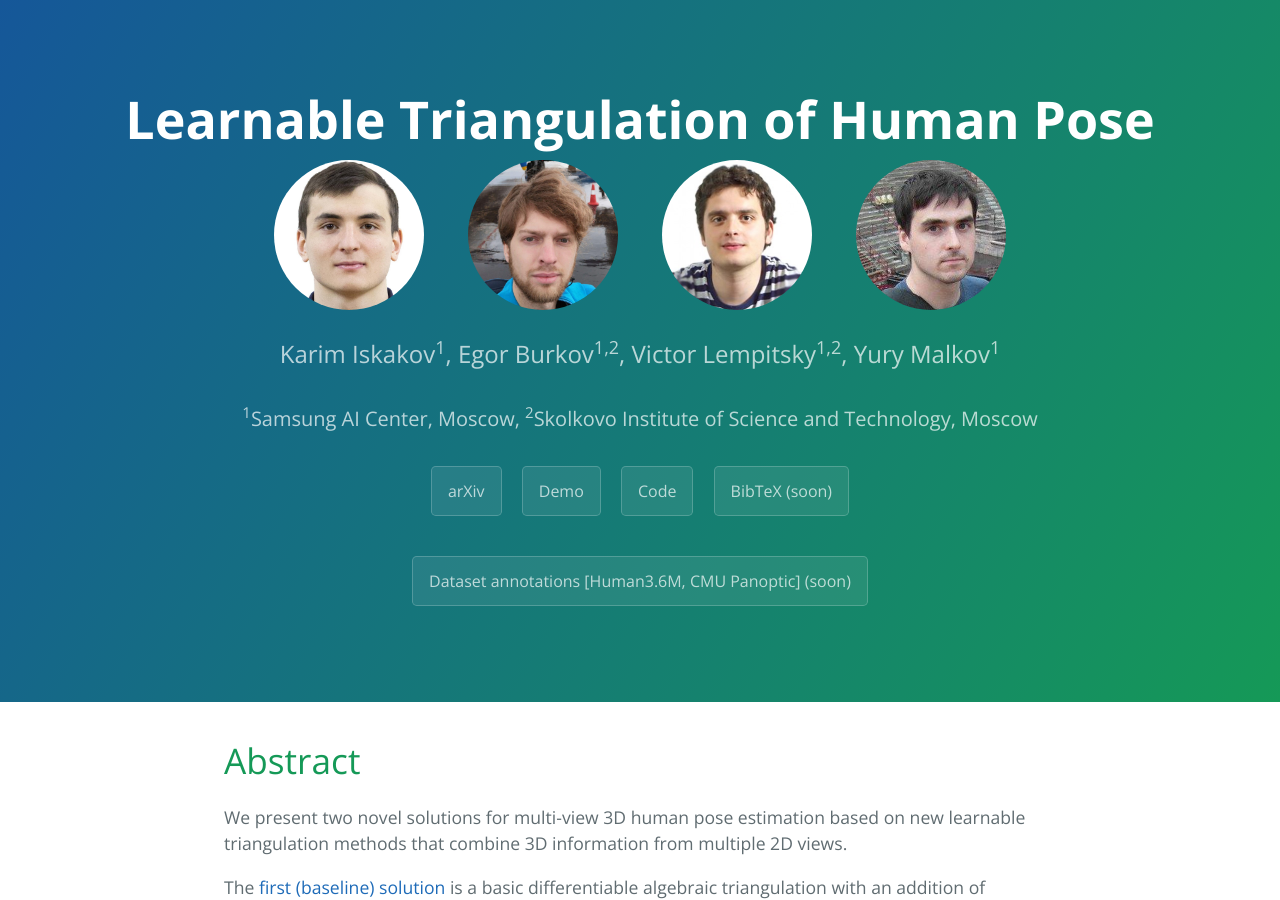
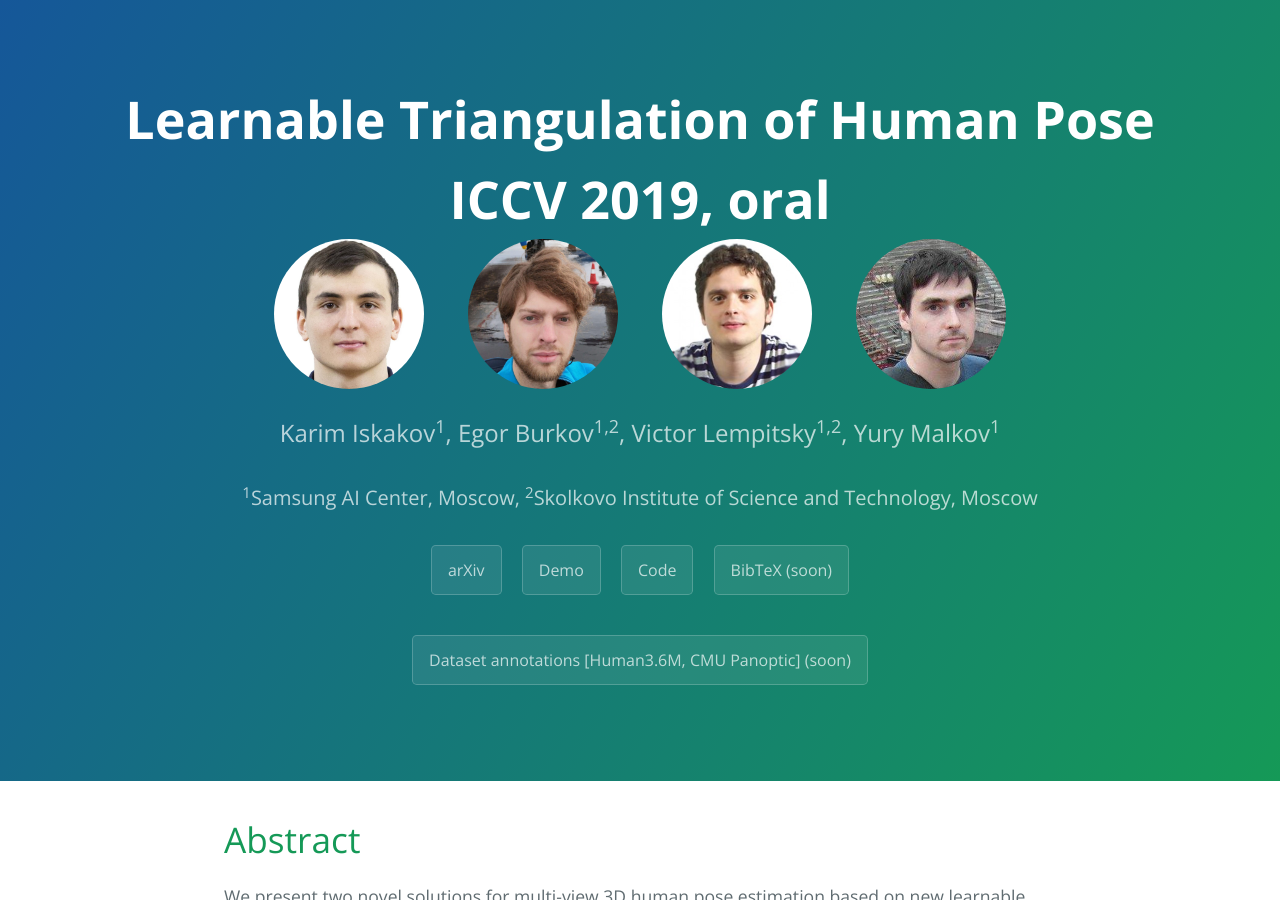
Before and after one commit to saic-violet/learnable-triangulation, a Jekyll site: the page built from index.md, in a window 1280 px wide and 900 px high. Built offline with Jekyll 4.4.1, drawn with Linux system fonts in a browser that asks for light colours; formulas are drawn with MathJax 3; our own code applies the rules of GitHub Pages for plain Markdown files.

Commit message:
Adding ICCV 2019 info

```diff
--- a/_includes/page-header.html
+++ b/_includes/page-header.html
@@ -1,5 +1,6 @@
 <section class="page-header">
   <h1 class="project-name">Learnable Triangulation of Human Pose</h1>
+  <h2 class="project-name">ICCV 2019, oral</h2>
 
   <img src="static/authors/karim-iskakov.jpg" alt="Avatar" style="width:150px" class="round-image" hspace="20">
   <img src="static/authors/egor-burkov.jpg" alt="Avatar" style="width:150px" class="round-image" hspace="20">
```
